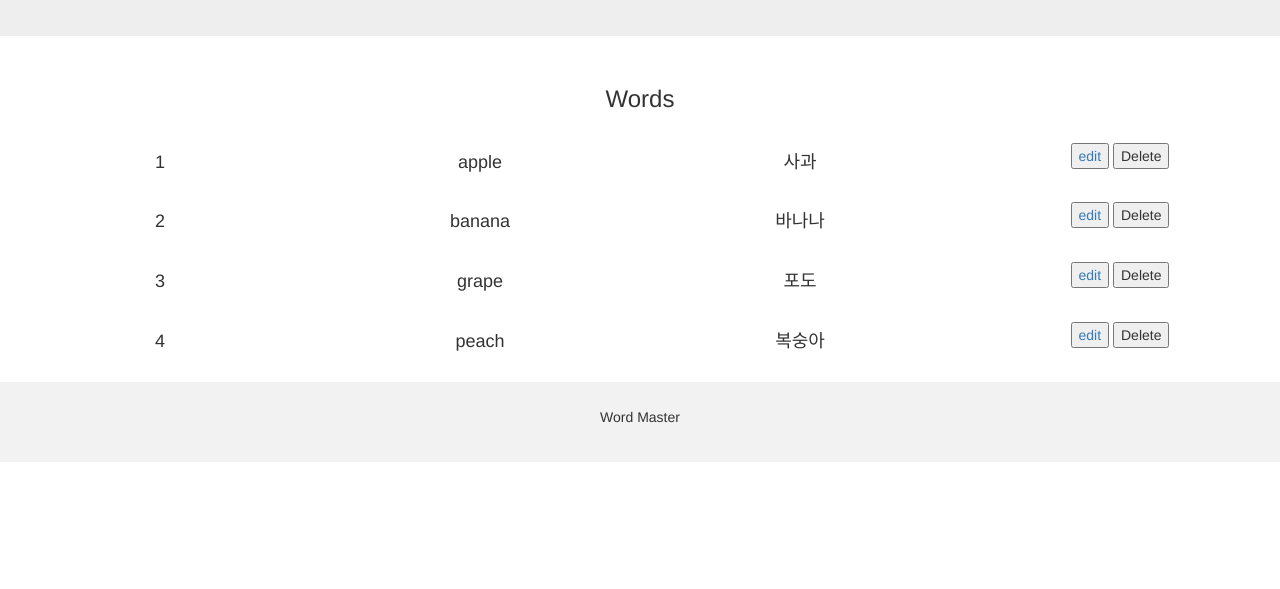
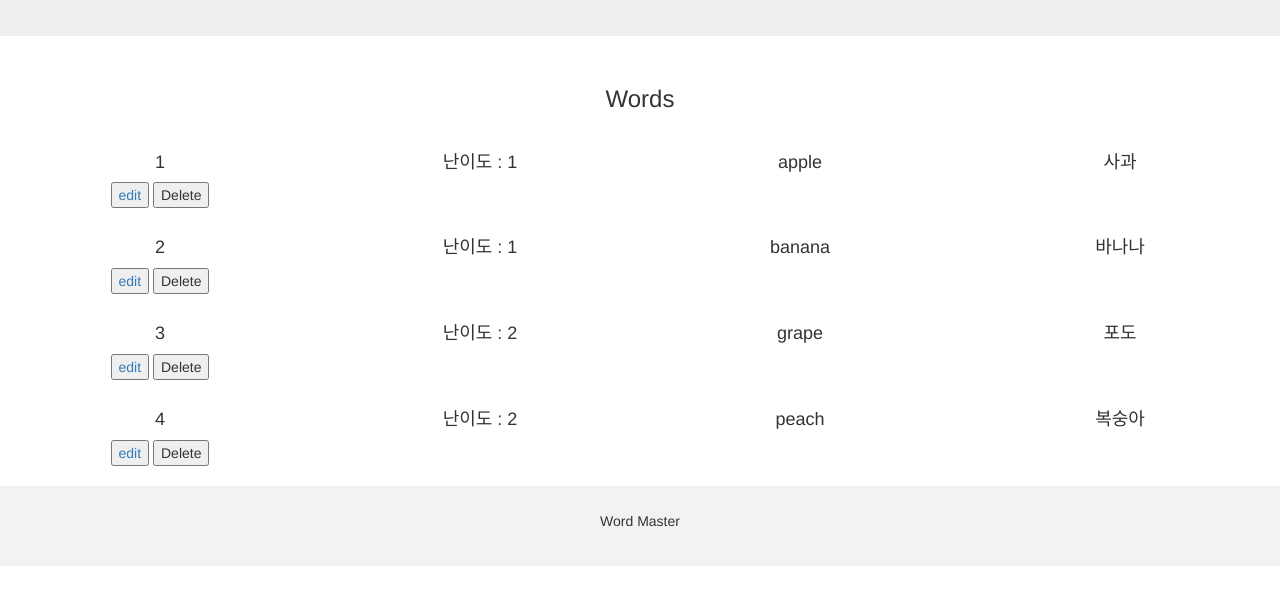
Before and after one commit to hanminyee/Project2_Final, a plain HTML site: page view.html in a window 1280 px wide. Shown: the part 211-800 px from the top of the page. Drawn offline with nearby package versions, Linux system fonts and the light colour scheme.

Commit message:
add, edit, view configure

```diff
--- a/view.html
+++ b/view.html
@@ -67,6 +67,9 @@
       <h4>1</h4>
     </div>
     <div class="col-sm-3">
+      <h4>난이도 : 1</h4>
+    </div>
+    <div class="col-sm-3">
       <h4>apple</h4>
     </div>
     <div class="col-sm-3">
@@ -85,6 +88,9 @@
   <div class="row">
     <div class="col-sm-3">
       <h4>2</h4>
+    </div>
+    <div class="col-sm-3">
+      <h4>난이도 : 1</h4>
     </div>
     <div class="col-sm-3">
       <h4>banana</h4>
@@ -107,6 +113,9 @@
       <h4>3</h4>
     </div>
     <div class="col-sm-3">
+      <h4>난이도 : 2</h4>
+    </div>
+    <div class="col-sm-3">
       <h4>grape</h4>
     </div>
     <div class="col-sm-3">
@@ -125,6 +134,9 @@
   <div class="row">
     <div class="col-sm-3">
       <h4>4</h4>
+    </div>
+    <div class="col-sm-3">
+      <h4>난이도 : 2</h4>
     </div>
     <div class="col-sm-3">
       <h4>peach</h4>
```
Also changed, not shown: add.html (+4 -0 lines), edit.html (+4 -0 lines).
